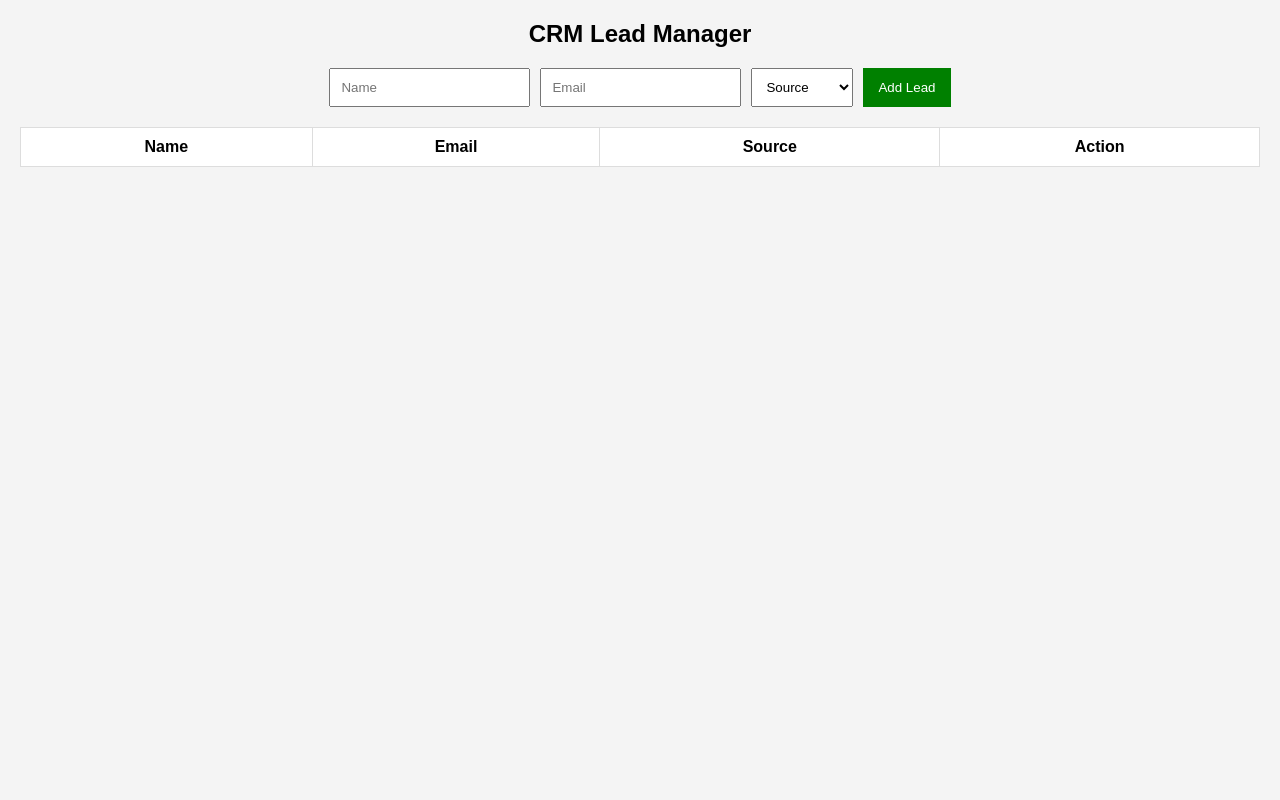
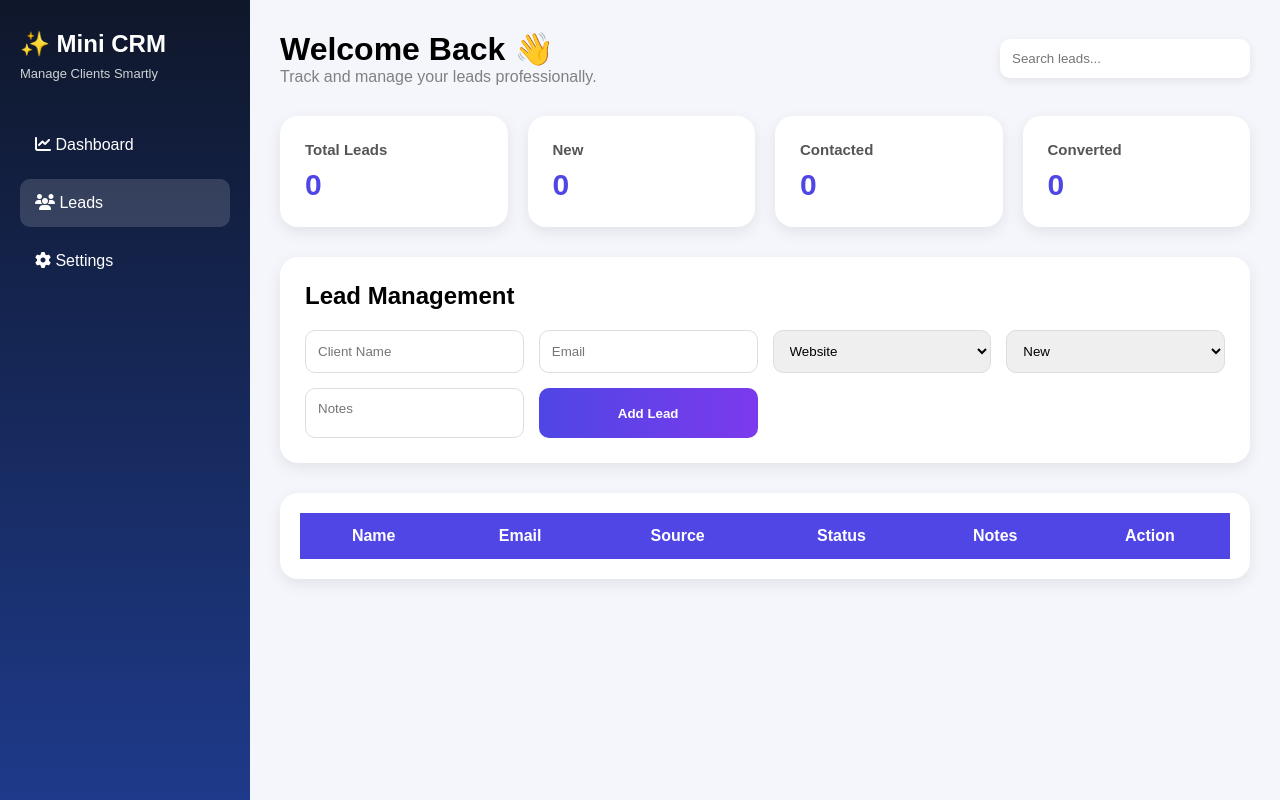
Before and after one commit to yaswanthikurumella/FUTURE_FS_02, a plain HTML site: page index.html in a window 1280 px wide. Drawn offline with Linux system fonts and the light colour scheme.

Commit message:
Refactor index.html for Mini CRM layout and styles

```diff
--- a/index.html
+++ b/index.html
@@ -1,157 +1,117 @@
 <!DOCTYPE html>
 <html lang="en">
 <head>
-  <meta charset="UTF-8">
-  <title>CRM Leads Manager</title>
-  <style>
-    body {
-      font-family: Arial;
-      margin: 20px;
-      background: #f4f4f4;
-    }
-
-    h2 {
-      text-align: center;
-    }
-
-    form {
-      display: flex;
-      gap: 10px;
-      justify-content: center;
-      margin-bottom: 20px;
-    }
-
-    input, select {
-      padding: 10px;
-    }
-
-    button {
-      padding: 10px 15px;
-      background: green;
-      color: white;
-      border: none;
-      cursor: pointer;
-    }
-
-    table {
-      width: 100%;
-      border-collapse: collapse;
-      background: white;
-    }
-
-    th, td {
-      padding: 10px;
-      border: 1px solid #ddd;
-      text-align: center;
-    }
-
-    .delete {
-      background: red;
-      color: white;
-      border: none;
-      padding: 5px 10px;
-      cursor: pointer;
-    }
-  </style>
+<meta charset="UTF-8">
+<meta name="viewport" content="width=device-width, initial-scale=1.0">
+<title>Mini CRM</title>
+<link rel="stylesheet" href="style.css">
+<link href="https://cdnjs.cloudflare.com/ajax/libs/font-awesome/6.5.1/css/all.min.css" rel="stylesheet">
 </head>
-
 <body>
 
-<h2>CRM Lead Manager</h2>
+<div class="container">
 
-<form id="leadForm">
-  <input type="text" id="name" placeholder="Name" required>
-  <input type="email" id="email" placeholder="Email" required>
-  <select id="source" required>
-    <option value="">Source</option>
-    <option value="Instagram">Instagram</option>
-    <option value="Website">Website</option>
-    <option value="Referral">Referral</option>
-  </select>
-  <button type="submit">Add Lead</button>
-</form>
+    <div class="sidebar">
+        <div class="logo">
+            <h2>✨ Mini CRM</h2>
+            <p>Manage Clients Smartly</p>
+        </div>
 
-<table>
-  <thead>
-    <tr>
-      <th>Name</th>
-      <th>Email</th>
-      <th>Source</th>
-      <th>Action</th>
-    </tr>
-  </thead>
-  <tbody id="leadTable"></tbody>
-</table>
+        <ul>
+            <li><i class="fas fa-chart-line"></i> Dashboard</li>
+            <li class="active"><i class="fas fa-users"></i> Leads</li>
+            <li><i class="fas fa-gear"></i> Settings</li>
+        </ul>
+    </div>
 
-<script>
-const leadForm = document.getElementById("leadForm");
-const leadTable = document.getElementById("leadTable");
+    <div class="main">
 
-// ✅ SAFE LOAD (DO NOT overwrite storage)
-function getLeads() {
-  try {
-    const data = localStorage.getItem("leads");
-    return data ? JSON.parse(data) : [];
-  } catch (e) {
-    console.log("Storage error:", e);
-    return [];
-  }
-}
+        <div class="topbar">
+            <div>
+                <h1>Welcome Back 👋</h1>
+                <p>Track and manage your leads professionally.</p>
+            </div>
 
-let leads = getLeads();
+            <div class="search-box">
+                <input type="text" placeholder="Search leads...">
+            </div>
+        </div>
 
-// Render table
-function displayLeads() {
-  leadTable.innerHTML = "";
+        <div class="dashboard">
+            <div class="card">
+                <h3>Total Leads</h3>
+                <p id="totalLeads">0</p>
+            </div>
 
-  leads.forEach((lead, index) => {
-    const row = document.createElement("tr");
+            <div class="card">
+                <h3>New</h3>
+                <p id="newLeads">0</p>
+            </div>
 
-    row.innerHTML = `
-      <td>${lead.name}</td>
-      <td>${lead.email}</td>
-      <td>${lead.source}</td>
-      <td><button class="delete" onclick="deleteLead(${index})">Delete</button></td>
-    `;
+            <div class="card">
+                <h3>Contacted</h3>
+                <p id="contactedLeads">0</p>
+            </div>
 
-    leadTable.appendChild(row);
-  });
+            <div class="card">
+                <h3>Converted</h3>
+                <p id="convertedLeads">0</p>
+            </div>
+        </div>
 
-  // ONLY read, NEVER reset storage here ❌
-}
+        <div class="form-section">
 
-// Add lead
-leadForm.addEventListener("submit", function(e) {
-  e.preventDefault();
+            <h2>Lead Management</h2>
 
-  const newLead = {
-    name: document.getElementById("name").value,
-    email: document.getElementById("email").value,
-    source: document.getElementById("source").value
-  };
+            <form id="leadForm">
 
-  leads.push(newLead);
+                <input type="text" id="name" placeholder="Client Name" required>
 
-  // ✅ Save ONLY when data changes
-  localStorage.setItem("leads", JSON.stringify(leads));
+                <input type="email" id="email" placeholder="Email" required>
 
-  leadForm.reset();
-  displayLeads();
-});
+                <select id="source">
+                    <option>Website</option>
+                    <option>Instagram</option>
+                    <option>LinkedIn</option>
+                </select>
 
-// Delete lead
-function deleteLead(index) {
-  leads.splice(index, 1);
+                <select id="status">
+                    <option>New</option>
+                    <option>Contacted</option>
+                    <option>Converted</option>
+                </select>
 
-  // update storage
-  localStorage.setItem("leads", JSON.stringify(leads));
+                <textarea id="notes" placeholder="Notes"></textarea>
 
-  displayLeads();
-}
+                <button type="submit">Add Lead</button>
 
-// initial render
-displayLeads();
-</script>
+            </form>
+        </div>
 
+        <div class="table-container">
+
+            <table>
+                <thead>
+                    <tr>
+                        <th>Name</th>
+                        <th>Email</th>
+                        <th>Source</th>
+                        <th>Status</th>
+                        <th>Notes</th>
+                        <th>Action</th>
+                    </tr>
+                </thead>
+
+                <tbody id="leadTable">
+                </tbody>
+            </table>
+
+        </div>
+
+    </div>
+
+</div>
+
+<script src="script.js"></script>
 </body>
 </html>
```
